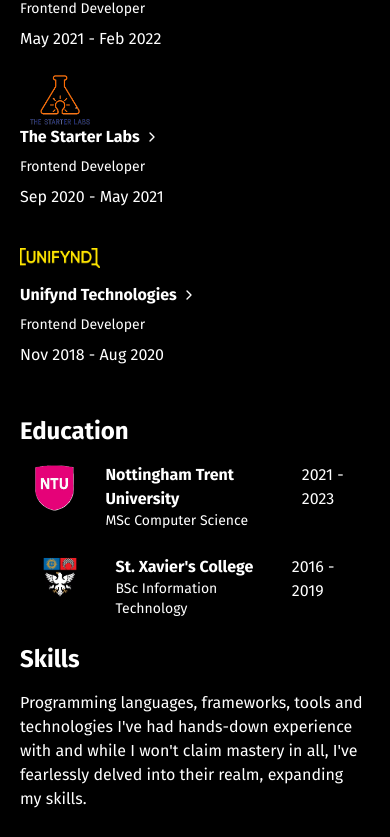
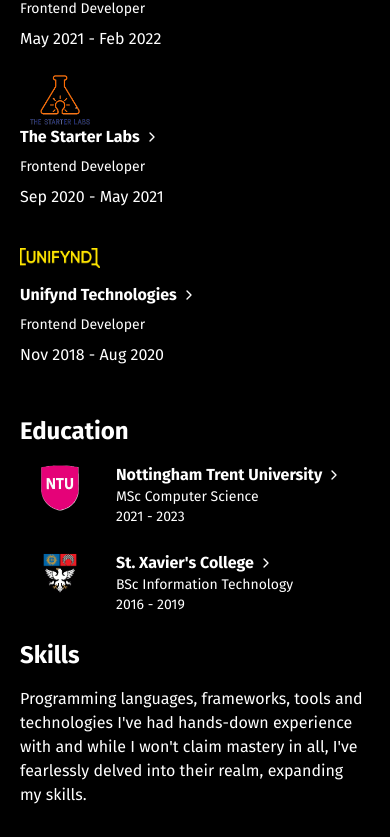
Before and after one commit to allanmosesfernandes/portfolio2025, a Next.js app: page / in a window 390 px wide. Shown: the part 1153-1990 px from the top of the page. Built offline with nearby package versions, Linux system fonts and the light colour scheme.

Commit message:
Improved summary + Mobile responsiveness

```diff
--- a/posts/tech-purchases-2024.md
+++ b/posts/tech-purchases-2024.md
@@ -4,7 +4,7 @@
 tags:
     - life
     - tools
-summary: 'Tech purchases or just purchases in general I made in 2024 that have made my life easier.'
+summary: 'Tech and general purchases I made in 2024 that significantly improved my life - invest in quality, and dont skimp on the good stuff, find out how rich Bezos really is.'
 slug: 'amazing-tech-purchases-2024'
 image: '/blog-images/blog-1-tech-purchases.png'
 
@@ -17,14 +17,14 @@
 Of course, **[money can't buy you happiness](https://www.youtube.com/watch?v=qMxX-QOV9tI&ab_channel=JessieJVEVO)**, but if something can ever so slightly improve your life I think it's worth the **investment**. In no particular order, here are my best buys that I can't recommend enough.
 1. **[YouTube Premium](https://www.youtube.com/premium)**: It had to be at the forefront of the list. I've lost count of how many years I've had YouTube Premium, and for good reason.
 I owe my career, educational degree, replacing my squeaky door hinge, IKEA installations of products I was too daft to figure using just the manual, cooking and an endless list of things that I rely on YouTube for, YouTube Premium is worth every penny in my opinion. From what I have heard,those without Premium deal with multiple unskippable ads – could never be me.
-2. **[A password manager](https://www.doherty.co.uk/blog/the-benefits-of-a-password-manager/)**: I recently started using 1Password, and I cannot fathom the fact that I used to manage passwords manually – trying to remember unique patterns and constantly resetting them.
+1. **[A password manager](https://www.doherty.co.uk/blog/the-benefits-of-a-password-manager/)**: I recently started using 1Password, and I cannot fathom the fact that I used to manage passwords manually – trying to remember unique patterns and constantly resetting them.
 Not only does 1Password sort all of my passwords I can use it to store confidential documents and it syncs effortlessly across my iOS, Windows, macOS, and Android devices. While I chose 1Password, any reputable password manager is worth the investment.
-3. **[An electric toothbrush](https://amzn.eu/d/bz2FGw3)**: Electric `>>>` manual. I'm sorry I ever doubted a machines ability to match the precision I could achieve manually. This was an industrial revolution vs the stone age moment for me. My teeth feel cleaner and whiter. My only regret is being a skeptic and cheaping out and going for the cheapest brush and not splurging a bit of extra cash into trying to get a better more robust toothbrush - but we move.
-4. **[Loop earbuds / Noise cancelling ear plugs](https://amzn.eu/d/fbGLNKc)**: I switched from constantly listening to music while working to using plain noise-cancelling ear plugs. In doing so, I’ve stripped away the last bit of joy in my life, leaving things as bland as chewing cardboard.
+1. **[An electric toothbrush](https://amzn.eu/d/bz2FGw3)**: Electric `>>>` manual. I'm sorry I ever doubted a machines ability to match the precision I could achieve manually. This was an industrial revolution vs the stone age moment for me. My teeth feel cleaner and whiter. My only regret is being a skeptic and cheaping out and going for the cheapest brush and not splurging a bit of extra cash into trying to get a better more robust toothbrush - but we move.
+2. **[Loop earbuds / Noise cancelling ear plugs](https://amzn.eu/d/fbGLNKc)**: I switched from constantly listening to music while working to using plain noise-cancelling ear plugs. In doing so, I’ve stripped away the last bit of joy in my life, leaving things as bland as chewing cardboard.
 But honestly, it’s not all bad – I think I’ve slightly expanded my attention span, improved my ability to focus and feel more present. These ear plugs help reduce noise, not to an extreme level, but enough that I notice the difference when I’m not using them.
-5. **[A really good work chair](https://amzn.eu/d/fMjre2s)**: This purchase genuinely blew my mind – so much so that we ended up buying a quality chair for every member of my family. I had no idea how much of a difference a good chair could make to my workflow. At first, I tried to cheap out (like I did with the toothbrush) and bought the cheapest chair I could find on Amazon. Naturally, it broke in no time.My back didn't feel good, and I just couldn't sit in it comfortably for long. After that, I decided to invest around £100 in a better chair, and I haven’t stopped raving about it since. It’s made a noticeable difference to my productivity, and my back is already thanking me. I've converted at least three of my friends to better chairs, and they all call me **Rabbi** now cause it's changed their lives.
-6. **[Multiport charger](https://amzn.eu/d/jhStDY7)**: Stops me from trying to haggle charging ports for multiple devices. Really makes life easier and I don't have to struggle trying to hunt for endless charging ports for the plethora of devices that always seem to be running out of juice 🥤.
-7. **[Keyboard & mouse rest](https://amzn.eu/d/9BAIaUT)**: Carpel Tunnel Syndrome is very real. Do your wrists a favor and get some cushioning. Your future self will thank you, and you’ll be able to spend more time passionately arguing on the internet instead of going outside and touching grass.
+1. **[A really good work chair](https://amzn.eu/d/fMjre2s)**: This purchase genuinely blew my mind – so much so that we ended up buying a quality chair for every member of my family. I had no idea how much of a difference a good chair could make to my workflow. At first, I tried to cheap out (like I did with the toothbrush) and bought the cheapest chair I could find on Amazon. Naturally, it broke in no time.My back didn't feel good, and I just couldn't sit in it comfortably for long. After that, I decided to invest around £100 in a better chair, and I haven’t stopped raving about it since. It’s made a noticeable difference to my productivity, and my back is already thanking me. I've converted at least three of my friends to better chairs, and they all call me **Rabbi** now cause it's changed their lives.
+2. **[Multiport charger](https://amzn.eu/d/jhStDY7)**: Stops me from trying to haggle charging ports for multiple devices. Really makes life easier and I don't have to struggle trying to hunt for endless charging ports for the plethora of devices that always seem to be running out of juice 🥤.
+3. **[Keyboard & mouse rest](https://amzn.eu/d/9BAIaUT)**: Carpel Tunnel Syndrome is very real. Do your wrists a favor and get some cushioning. Your future self will thank you, and you’ll be able to spend more time passionately arguing on the internet instead of going outside and touching grass.
 
 ---
 TLDR: Buy some quality stuff, don't cheap out on essentials that you use on the daily and maybe **[Jeff Bezos](https://mkorostoff.github.io/1-pixel-wealth/)** isn't that bad after all (Okay, no one needs to have <em>that<em>much money!)
--- a/src/components/Education.jsx
+++ b/src/components/Education.jsx
@@ -39,7 +39,7 @@
                                             strokeWidth="2"
                                             strokeLinecap="round"
                                             strokeLinejoin="round"
-                                            className="lucide lucide-chevron-right size-4 transform transition-all duration-300 ease-out opacity-0 group-hover:opacity-100 group-hover:translate-x-1 stroke-black dark:stroke-white"
+                                            className="lucide lucide-chevron-right size-4 transform transition-all duration-300 ease-out sm:opacity-0 group-hover:opacity-100 group-hover:translate-x-1 stroke-black dark:stroke-white"
                                         >
                                             <path d="m9 18 6-6-6-6"></path>
                                         </svg>
@@ -47,9 +47,12 @@
                                     <p className="text-black dark:text-white text-sm">
                                         {education.course}
                                     </p>
+                                    <p className="ml-auto text-black dark:text-white text-sm sm:hidden block">
+                                    {education.year}
+                                    </p>
                                 </Link>
                             </div>
-                            <div className="ml-auto">
+                            <div className="ml-auto sm:block hidden">
                                 <p className="ml-auto text-black dark:text-white text-md">
                                     {education.year}
                                 </p>
```
